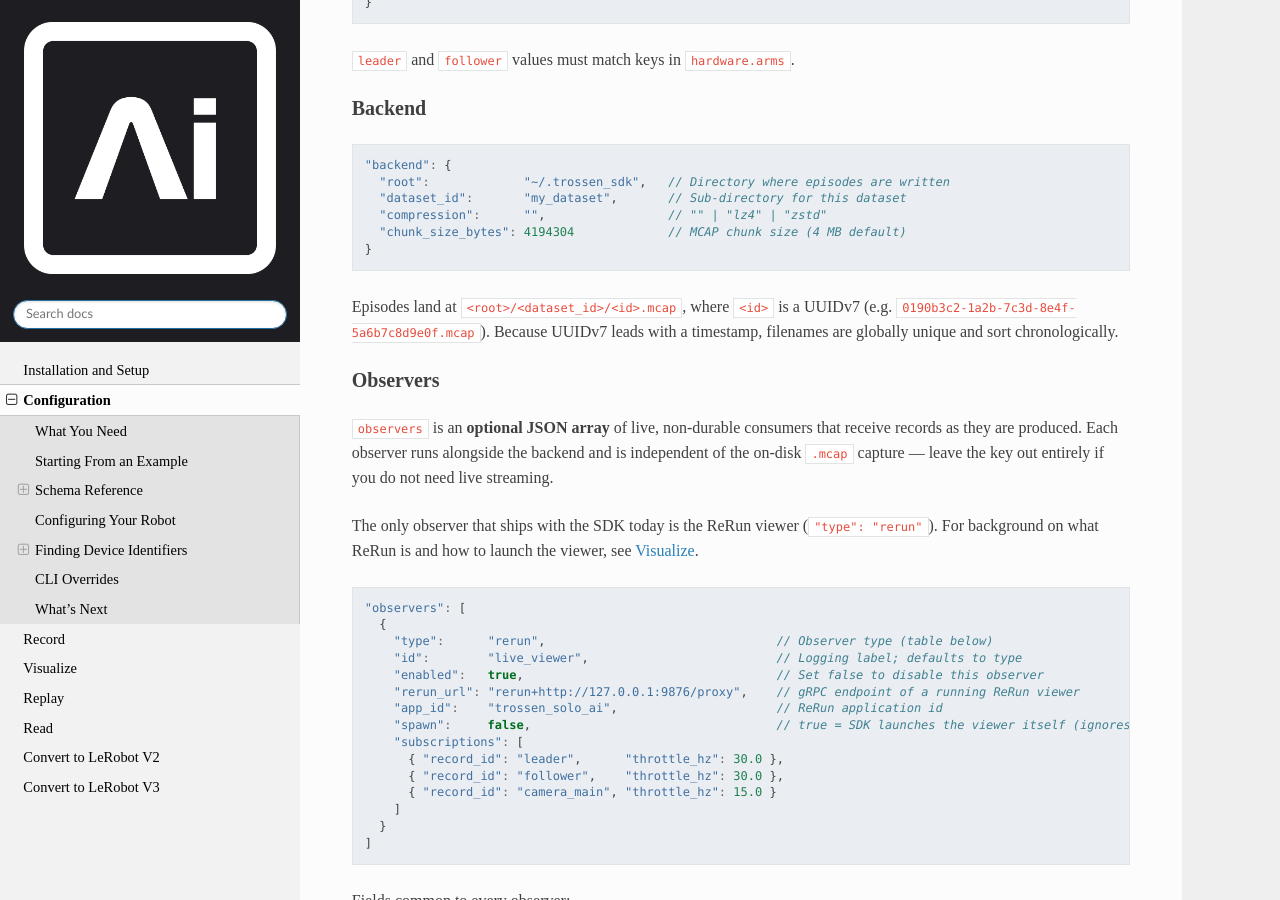
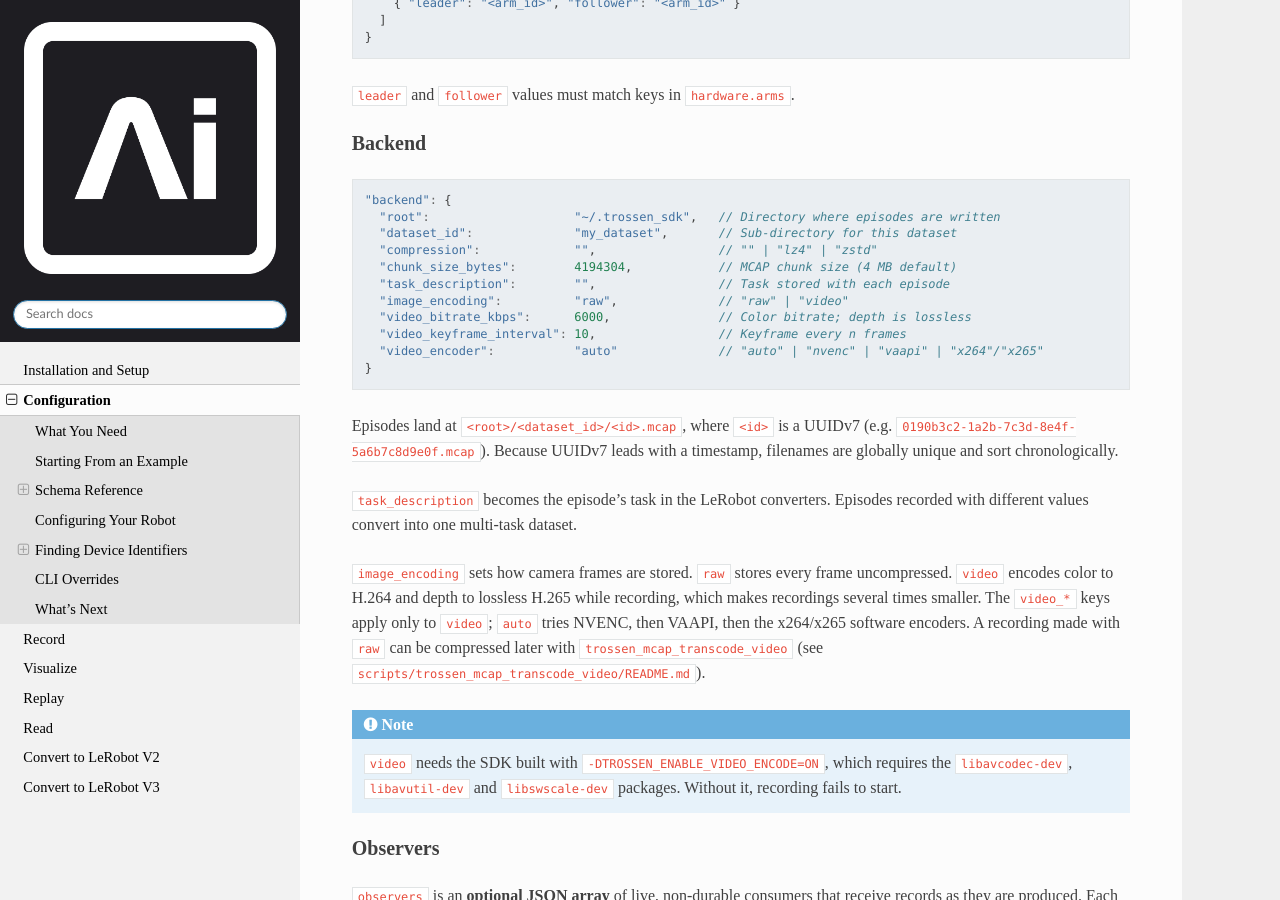
Before and after one commit to TrossenRobotics/trossen_sdk, a Sphinx documentation site: the page built from docs/configuration.rst, in a window 1280 px wide and 900 px high, scrolled down 3122 px. Built offline with Sphinx 7.4.7 and the Read the Docs theme 3.1.0, drawn with Linux system fonts in a browser that asks for light colours; some web fonts are replaced; some of the changed text lies outside the part shown.

Commit message:
docs: document trossen_mcap_transcode_video
Usage, per-topic behavior, supported pixel encodings and limits.
Documents the backend's task_description, image_encoding and video keys,
the cameras' use_depth key and the recorded depth and video channels.

[skip ci]

```diff
--- a/docs/configuration.rst
+++ b/docs/configuration.rst
@@ -110,6 +110,9 @@ Each entry accepts:
     * - ``fps``
       - int
       - Capture frame rate
+    * - ``use_depth``
+      - bool
+      - Also capture the depth stream next to color (RealSense and Stereolabs ZED); default ``false``
 
 ``hardware.mobile_base`` (optional) accepts:
 
@@ -165,7 +168,7 @@ Supported producer types:
     * - ``zed_camera``
       - Stereolabs ZED (Jetson only; requires ``-DTROSSEN_ENABLE_ZED=ON``)
     * - ``realsense_camera``
-      - RealSense RGB
+      - RealSense color, plus depth when the camera sets ``use_depth``
     * - ``opencv_camera``
       - V4L2 USB camera (any ``/dev/video*``)
     * - ``slate_base``
@@ -197,14 +200,33 @@ Backend
 .. code-block:: javascript
 
     "backend": {
-      "root":             "~/.trossen_sdk",   // Directory where episodes are written
-      "dataset_id":       "my_dataset",       // Sub-directory for this dataset
-      "compression":      "",                 // "" | "lz4" | "zstd"
-      "chunk_size_bytes": 4194304             // MCAP chunk size (4 MB default)
+      "root":                    "~/.trossen_sdk",   // Directory where episodes are written
+      "dataset_id":              "my_dataset",       // Sub-directory for this dataset
+      "compression":             "",                 // "" | "lz4" | "zstd"
+      "chunk_size_bytes":        4194304,            // MCAP chunk size (4 MB default)
+      "task_description":        "",                 // Task stored with each episode
+      "image_encoding":          "raw",              // "raw" | "video"
+      "video_bitrate_kbps":      6000,               // Color bitrate; depth is lossless
+      "video_keyframe_interval": 10,                 // Keyframe every n frames
+      "video_encoder":           "auto"              // "auto" | "nvenc" | "vaapi" | "x264"/"x265"
     }
 
 Episodes land at ``<root>/<dataset_id>/<id>.mcap``, where ``<id>`` is a UUIDv7 (e.g. ``0190b3c2-1a2b-7c3d-8e4f-5a6b7c8d9e0f.mcap``).
 Because UUIDv7 leads with a timestamp, filenames are globally unique and sort chronologically.
+
+``task_description`` becomes the episode's task in the LeRobot converters.
+Episodes recorded with different values convert into one multi-task dataset.
+
+``image_encoding`` sets how camera frames are stored.
+``raw`` stores every frame uncompressed.
+``video`` encodes color to H.264 and depth to lossless H.265 while recording, which makes recordings several times smaller.
+The ``video_*`` keys apply only to ``video``; ``auto`` tries NVENC, then VAAPI, then the x264/x265 software encoders.
+A recording made with ``raw`` can be compressed later with ``trossen_mcap_transcode_video`` (see ``scripts/trossen_mcap_transcode_video/README.md``).
+
+.. note::
+
+    ``video`` needs the SDK built with ``-DTROSSEN_ENABLE_VIDEO_ENCODE=ON``, which requires the ``libavcodec-dev``, ``libavutil-dev`` and ``libswscale-dev`` packages.
+    Without it, recording fails to start.
 
 Observers
 ---------
--- a/docs/installation.rst
+++ b/docs/installation.rst
@@ -135,6 +135,8 @@ The build produces:
 -   The example recording binaries in ``build/examples/``.
 -   The conversion tools ``build/scripts/trossen_mcap_to_lerobot_v2`` and ``build/scripts/trossen_mcap_to_lerobot_v3``.
 -   The replay tool ``build/scripts/replay_trossen_mcap_jointstate``.
+-   The transcode tool ``build/scripts/trossen_mcap_transcode_video``.
+    It encodes only when the SDK is built with ``-DTROSSEN_ENABLE_VIDEO_ENCODE=ON``.
 
 Enabling Stereolabs ZED Support
 -------------------------------
```
Also changed, not shown: docs/record.rst (+5 -2 lines), scripts/trossen_mcap_transcode_video/README.md (added).
